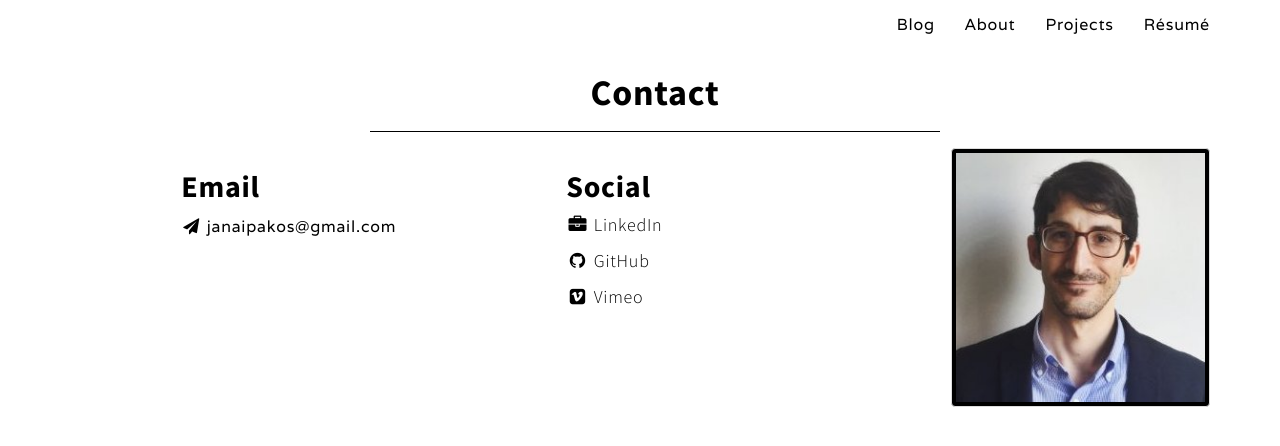
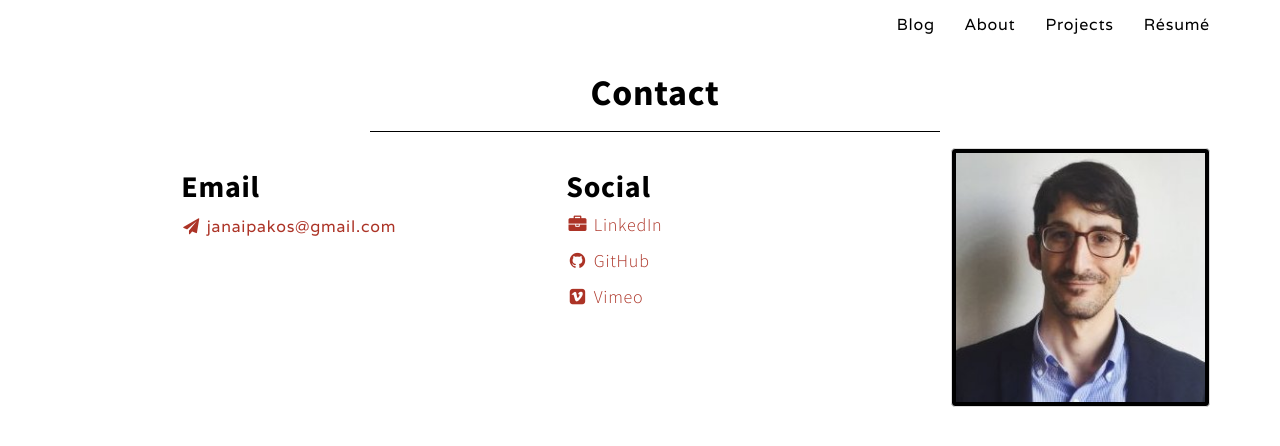
Before and after one commit to janaipakos/janaipakos.github.io, a Jekyll site: the page built from contact.md, in a window 1280 px wide. Shown: the top 446 px of the page. Built offline with Jekyll 4.4.1, drawn with Linux system fonts in a browser that asks for light colours; nearby versions of some CDN libraries.

Commit message:
add test object blog post

```diff
--- a/css/style.css
+++ b/css/style.css
@@ -255,8 +255,14 @@ a {
     -ms-transition: color .1s ease-in, background .1s ease-in;
     -o-transition: color .1s ease-in, background .1s ease-in;
     transition: color .1s ease-in, background .1s ease-in;
-    color: #000;
+    color: #AC3326;
+    text-decoration: none;
     word-wrap: break-word
+}
+
+a:hover {
+  color: #922B20;
+    text-decoration: underline;
 }
 
 a.portfolio:hover,
--- a/index.html
+++ b/index.html
@@ -31,7 +31,7 @@ active: blog
 <ul class="pager main-pager">
   {% if paginator.previous_page %}
   <li class="previous">
-    <a href="{{ paginator.previous_page_path | prepend: site.baseurl | replace: '//', '/' }}">&larr; Newer Posts</a>
+    <a class="link"href="{{ paginator.previous_page_path | prepend: site.baseurl | replace: '//', '/' }}">&larr; Newer Posts</a>
   </li>
   {% endif %}
   {% if paginator.next_page %}
```
Also changed, not shown: _posts/2016-03-28-Creating-Test-Objects.md (added, +14 -0 lines).
